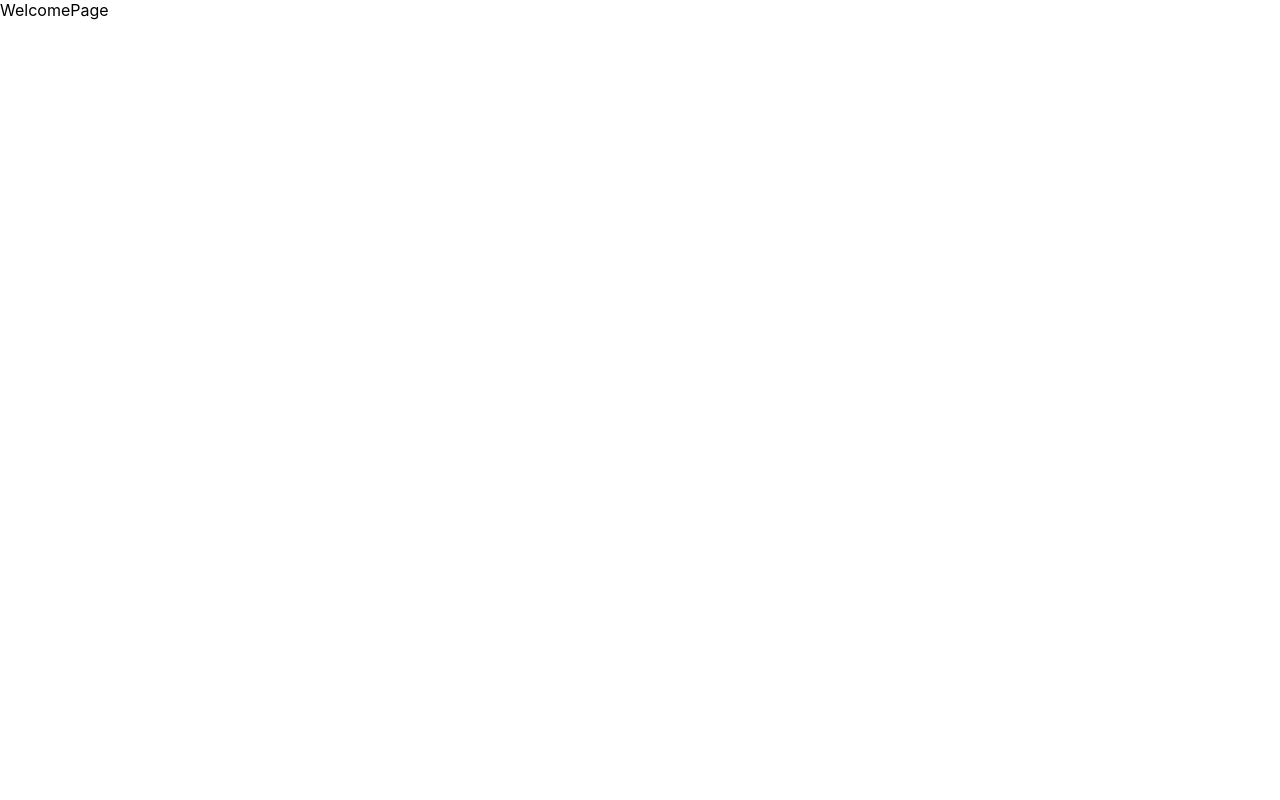
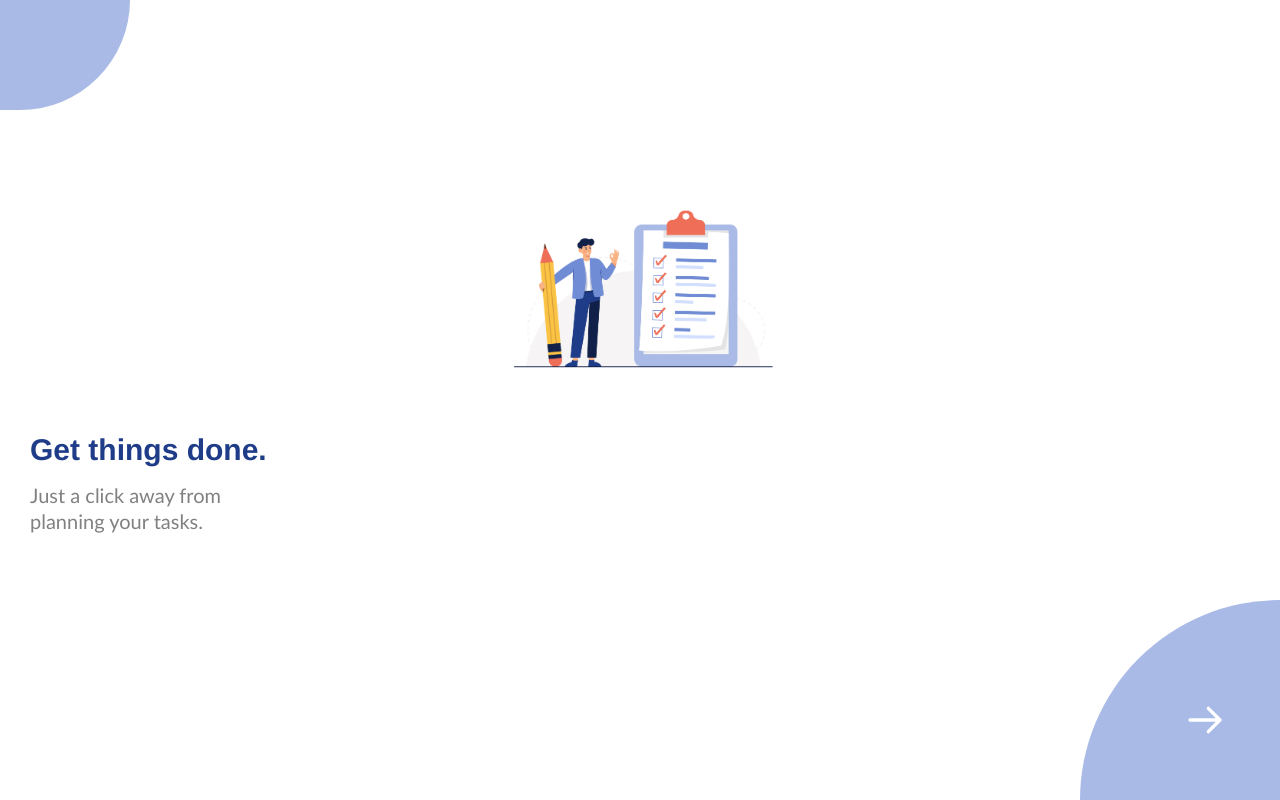
Before and after one commit to arashbaheri/notebook, a React (Create React App) app: page / in a window 1280 px wide. Built offline with nearby package versions, Linux system fonts and the light colour scheme.

Commit message:
completed welcome page design

```diff
--- a/package.json
+++ b/package.json
@@ -3,13 +3,19 @@
   "version": "0.1.0",
   "private": true,
   "dependencies": {
+    "@emotion/react": "^11.10.5",
+    "@emotion/styled": "^11.10.5",
+    "@mui/material": "^5.11.0",
     "@testing-library/jest-dom": "^5.16.5",
     "@testing-library/react": "^13.4.0",
     "@testing-library/user-event": "^13.5.0",
+    "bootstrap": "^5.2.3",
     "react": "^18.2.0",
     "react-dom": "^18.2.0",
+    "react-icons": "^4.7.1",
     "react-router-dom": "^6.5.0",
     "react-scripts": "5.0.1",
+    "reactstrap": "^9.1.5",
     "web-vitals": "^2.1.4"
   },
   "scripts": {
--- /dev/null
+++ b/src/components/welcomePage/index.css
@@ -0,0 +1,44 @@
+.top-circle {
+  width: 130px;
+  height: 110px;
+  background-color: #a9bae6;
+  position: absolute;
+  border-radius: 0 0 300px 0;
+}
+.welcome-content-container{
+    height: 90vh !important;
+    width: 100vw !important;
+    display: flex;
+    flex-direction: column;
+    justify-content: center;
+    margin: auto !important;
+}
+
+.welcome-page-title {
+  font-weight: bold !important;
+  font-size: 30px;
+  margin: 40px 0 0 30px;
+  font-family: 'Franklin Gothic Medium', 'Arial Narrow', Arial, sans-serif !important;
+  color: #1f3c88;
+}
+.welcome-page-sub-title {
+  margin: 10px 0 0 30px;
+  font-size: 20px;
+  width: 200px;
+  line-height: 1.3;
+  color: gray;
+  font-family: Calibri, 'Trebuchet MS', sans-serif !important;
+}
+.bottom-circle {
+  width: 200px;
+  height: 200px;
+  background-color: #a9bae6;
+  position: absolute;
+  bottom: 0 !important;
+  right: 0 !important;
+  border-radius: 200px 0 0 0;
+}
+.next-icon-container svg{
+    margin-left: 50px;
+    margin-top: 40px;
+}
--- a/src/components/welcomePage/index.js
+++ b/src/components/welcomePage/index.js
@@ -1,5 +1,29 @@
+import './index.css'
+
+import {HiOutlineArrowRight} from 'react-icons/hi'
+
 const WelcomePage = () => {
-  return <>WelcomePage</>
+  return (
+    <>
+    <div className='top-circle'></div>
+      <div className='welcome-content-container'>
+      <div className='d-flex justify-content-center welcome-image-container'>
+        <img src='/images/Checklist.jpg' alt='welcome-icon' width={300} />
+      </div>
+      <div className="welcome-page-title">
+        Get things done.
+      </div>
+      <div className="welcome-page-sub-title">
+        Just a click away from planning your tasks.
+      </div>
+      </div>
+      <div className='bottom-circle'>
+        <div className='h-100 d-flex justify-content-center align-items-center next-icon-container'>
+        <HiOutlineArrowRight size={40} color="#fff" />
+        </div>
+      </div>
+    </>
+  )
 }
 
 export default WelcomePage
--- a/src/index.css
+++ b/src/index.css
@@ -1,13 +1,4 @@
 body {
   margin: 0;
-  font-family: -apple-system, BlinkMacSystemFont, 'Segoe UI', 'Roboto', 'Oxygen',
-    'Ubuntu', 'Cantarell', 'Fira Sans', 'Droid Sans', 'Helvetica Neue',
-    sans-serif;
-  -webkit-font-smoothing: antialiased;
-  -moz-osx-font-smoothing: grayscale;
+  font-family: 'Franklin Gothic Medium', 'Arial Narrow', Arial, sans-serif !important;
 }
-
-code {
-  font-family: source-code-pro, Menlo, Monaco, Consolas, 'Courier New',
-    monospace;
-}
```
Also changed, not shown: src/index.js (+7 -0 lines), 1 other file (tests, documents, lock files or other folders).
